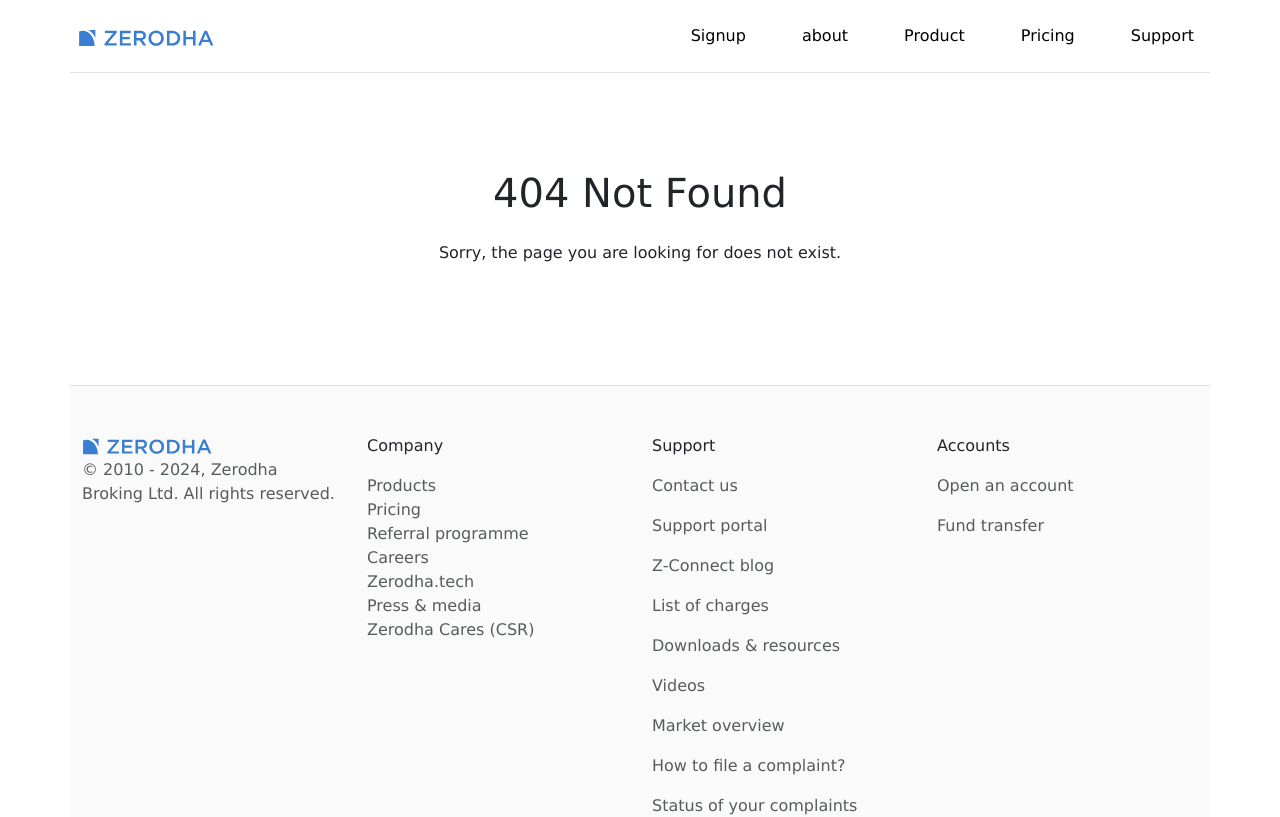
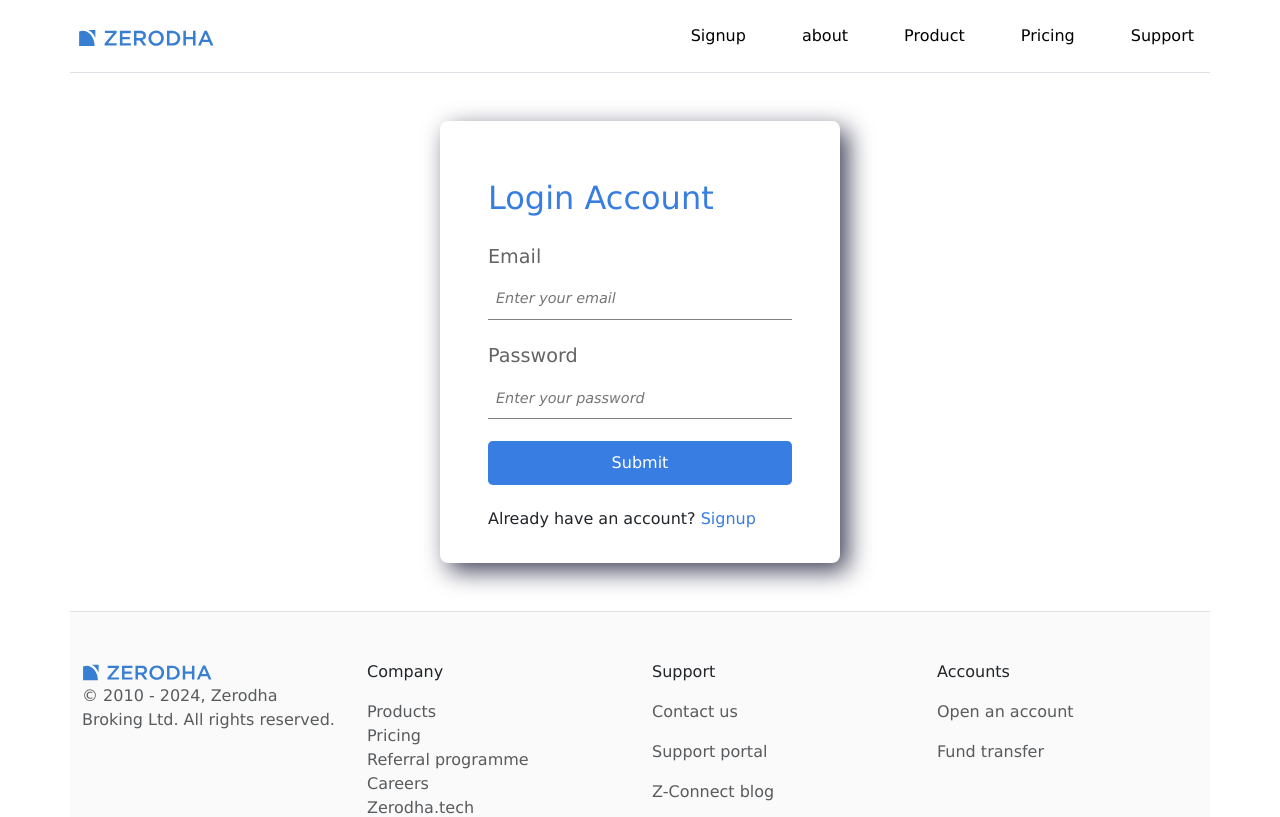
Before and after one commit to Arshpreet-Singh0/Zeodha-Frontend, a React (Vite) app: page /login in a window 1280 px wide. Shown: the top 817 px of the page. Built offline with nearby package versions, Linux system fonts and the light colour scheme.

Commit message:
adding files

```diff
--- a/src/landing_page/home/HomePage.jsx
+++ b/src/landing_page/home/HomePage.jsx
@@ -1,12 +1,42 @@
-import React from 'react';
+import React,{useState, useEffect} from 'react';
+import { useNavigate } from "react-router-dom";
+import { useCookies } from "react-cookie";
 import Hero from './Hero';
 import Awards from './Awards';
 import Stats from './Stats';
 import Pricing from './Pricing';
 import Education from './Education';
 import OpenAccount from '../OpenAccount';
+import axios from "axios";
 
 function HomePage() {
+    const navigate = useNavigate();
+  const [cookies, removeCookie] = useCookies([]);
+  const [username, setUsername] = useState("");
+  useEffect(() => {
+    const verifyCookie = async () => {
+      if (!cookies.token) {
+        navigate("/login");
+      }
+      const { data } = await axios.post(
+        "http://localhost:3002",
+        {},
+        { withCredentials: true }
+      );
+      const { status, user } = data;
+      setUsername(user);
+      return status
+        ? toast(`Hello ${user}`, {
+            position: "top-right",
+          })
+        : (removeCookie("token"), navigate("/login"));
+    };
+    verifyCookie();
+  }, [cookies, navigate, removeCookie]);
+  const Logout = () => {
+    removeCookie("token");
+    navigate("/signup");
+  };
     return (
         <>
         <Hero/>
--- /dev/null
+++ b/src/landing_page/login/Login.jsx
@@ -0,0 +1,97 @@
+import React, { useState } from "react";
+import { Link, useNavigate } from "react-router-dom";
+import axios from "axios";
+import { ToastContainer, toast } from "react-toastify";
+
+const Login = () => {
+  const navigate = useNavigate();
+  const [inputValue, setInputValue] = useState({
+    email: "",
+    password: "",
+  });
+  const { email, password } = inputValue;
+  const handleOnChange = (e) => {
+    const { name, value } = e.target;
+    setInputValue({
+      ...inputValue,
+      [name]: value,
+    });
+  };
+
+  const handleError = (err) =>
+    toast.error(err, {
+      position: "bottom-left",
+    });
+  const handleSuccess = (msg) =>
+    toast.success(msg, {
+      position: "bottom-left",
+    });
+
+  const handleSubmit = async (e) => {
+    e.preventDefault();
+    try {
+      const { data } = await axios.post(
+        "http://localhost:3002/login",
+        {
+          ...inputValue,
+        },
+        { withCredentials: true }
+      );
+      console.log(data);
+      const { success, message } = data;
+      if (success) {
+        handleSuccess(message);
+        setTimeout(() => {
+          navigate("/");
+        }, 1000);
+      } else {
+        handleError(message);
+      }
+    } catch (error) {
+      console.log(error);
+    }
+    setInputValue({
+      ...inputValue,
+      email: "",
+      password: "",
+    });
+  };
+
+  return (
+    <div className="d-flex justify-content-center mt-5 mb-5">
+    <ToastContainer />
+    <div className="form_container">
+      <h2>Login Account</h2>
+      <form onSubmit={handleSubmit}>
+        <div>
+          <label htmlFor="email">Email</label>
+          <input
+            type="email"
+            name="email"
+            value={email}
+            placeholder="Enter your email"
+            onChange={handleOnChange}
+          />
+        </div>
+        <div>
+          <label htmlFor="password">Password</label>
+          <input
+            type="password"
+            name="password"
+            value={password}
+            placeholder="Enter your password"
+            onChange={handleOnChange}
+          />
+        </div>
+        <button type="submit">Submit</button>
+        <span>
+          Already have an account? <Link to={"/signup"}>Signup</Link>
+        </span>
+      </form>
+
+    </div>
+    </div>
+  );
+};
+
+export default Login;
--- a/src/landing_page/signup/Signup.css
+++ b/src/landing_page/signup/Signup.css
@@ -42,7 +42,7 @@
 .form_container > h2 {
   margin-block: 1rem;
   padding-block: 0.6rem;
-  color: rgba(0, 212, 255, 1);
+  color: #387de1;
 }
 
 .form_container > form {
@@ -71,7 +71,7 @@
 }
 
 .form_container button {
-  background-color: rgba(0, 212, 255, 1);
+  background-color: #387de1;
   color: #fff;
   border: none;
   padding: 0.6rem;
@@ -82,7 +82,7 @@
 
 span a {
   text-decoration: none;
-  color: rgba(0, 212, 255, 1);
+  color: #387de1;
 }
 
 .home_page {
@@ -104,7 +104,7 @@
 }
 
 .home_page button {
-  background-color: rgb(27, 73, 83);
+  background-color: #387de1;
   color: #fff;
   cursor: pointer;
   padding: 1rem 3rem;
@@ -115,7 +115,7 @@
 }
 
 .home_page button:hover {
-  background-color: rgba(0, 212, 255, 1);
+  background-color: #387de1;
 }
 
 
--- a/src/landing_page/signup/Signup.jsx
+++ b/src/landing_page/signup/Signup.jsx
@@ -1,8 +1,9 @@
 import React, { useState } from "react";
 import { Link, useNavigate } from "react-router-dom";
 import axios from "axios";
-import { ToastContainer, toast } from "react-toastify";
-import './Signup.css'
+import { ToastContainer, toast, Slide } from "react-toastify";
+import "react-toastify/dist/ReactToastify.css";
+import "./Signup.css";
 
 const Signup = () => {
   const navigate = useNavigate();
@@ -20,10 +21,21 @@
     });
   };
 
-  const handleError = (err) =>
+
+  const handleError = (err) => {
     toast.error(err, {
-      position: "bottom-left",
+      position: "top-center",
+      autoClose: 5000,
+      hideProgressBar: false,
+      closeOnClick: true,
+      pauseOnHover: true,
+      draggable: true,
+      progress: undefined,
+      transition : Slide,
+      icon: <i class="fa-solid fa-triangle-exclamation"></i>,
+      theme: "light",
     });
+  };
   const handleSuccess = (msg) =>
     toast.success(msg, {
       position: "bottom-right",
@@ -33,7 +45,7 @@
     e.preventDefault();
     try {
       const { data } = await axios.post(
-        "http://localhost:4000/signup",
+        "http://localhost:3002/signup",
         {
           ...inputValue,
         },
@@ -62,6 +74,7 @@
   return (
     <div className="d-flex justify-content-center mt-5 mb-5">
       <div className="form_container">
+        <ToastContainer />
         <h2>Signup Account</h2>
         <form onSubmit={handleSubmit}>
           <div>
@@ -99,7 +112,6 @@
             Already have an account? <Link to={"/login"}>Login</Link>
           </span>
         </form>
-      <ToastContainer />
       </div>
     </div>
   );
--- a/src/main.jsx
+++ b/src/main.jsx
@@ -8,6 +8,7 @@
 import ProductPage from './landing_page/products/ProductPage.jsx'
 import PricingPage from './landing_page/pricing/PricingPage.jsx'
 import SupportPage from './landing_page/support/SupportPage.jsx'
+import Login from './landing_page/login/Login.jsx'
 import Navbar from './landing_page/Navbar.jsx'
 import Footer from './landing_page/Footer.jsx'
 import NotFound from './landing_page/NotFound.jsx'
@@ -23,6 +24,8 @@
       <Route path='/product' element={<ProductPage/>} />
       <Route path='/pricing' element={<PricingPage/>} />
       <Route path='/support' element={<SupportPage/>} />
+      <Route path='/login' element={<Login/>} />
+
       <Route path='*' element={<NotFound />}/>
     </Routes>
     <Footer/>
```
Also changed, not shown: package.json (+9 -1 lines), src/index.css (line endings or trailing spaces), 2 other files (tests, documents, lock files or other folders). Lines whose indentation alone changed are shown as unchanged.
